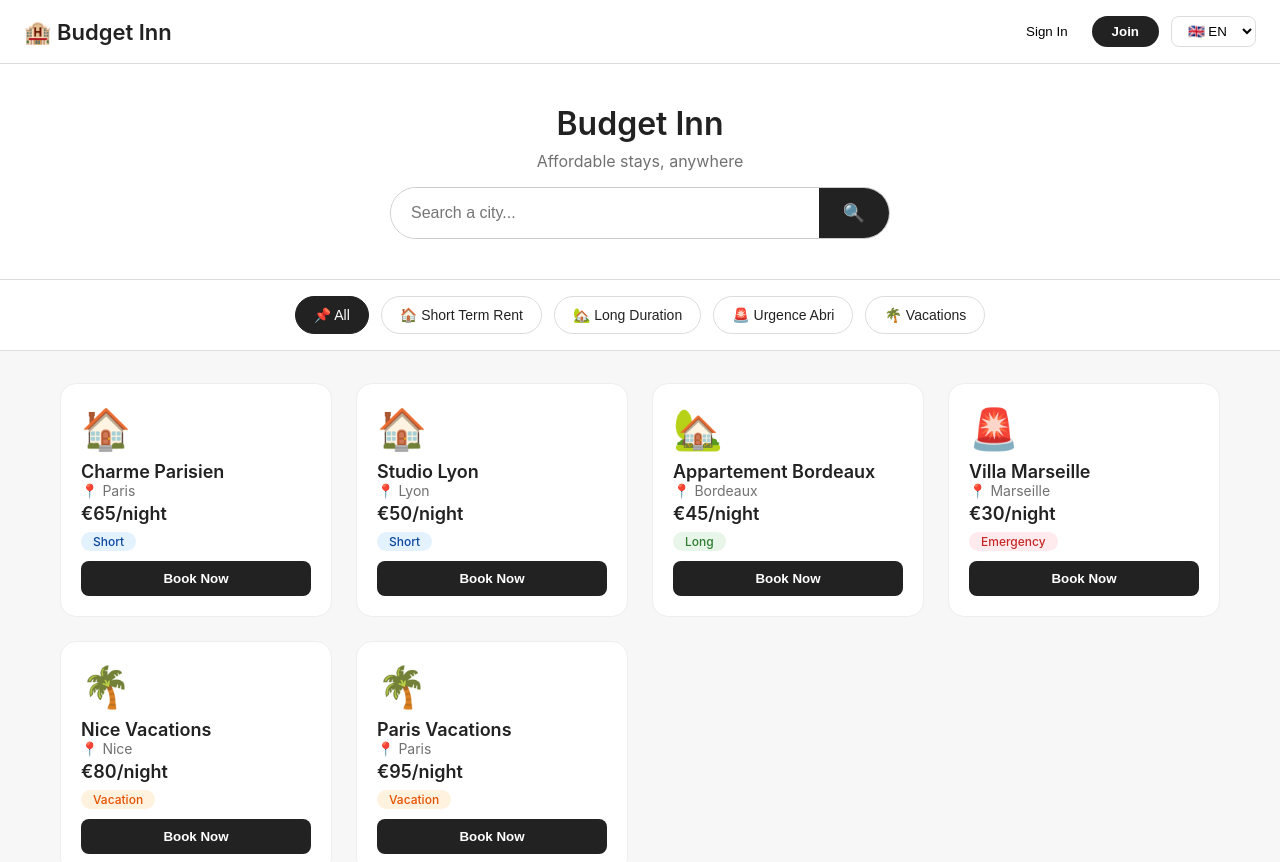
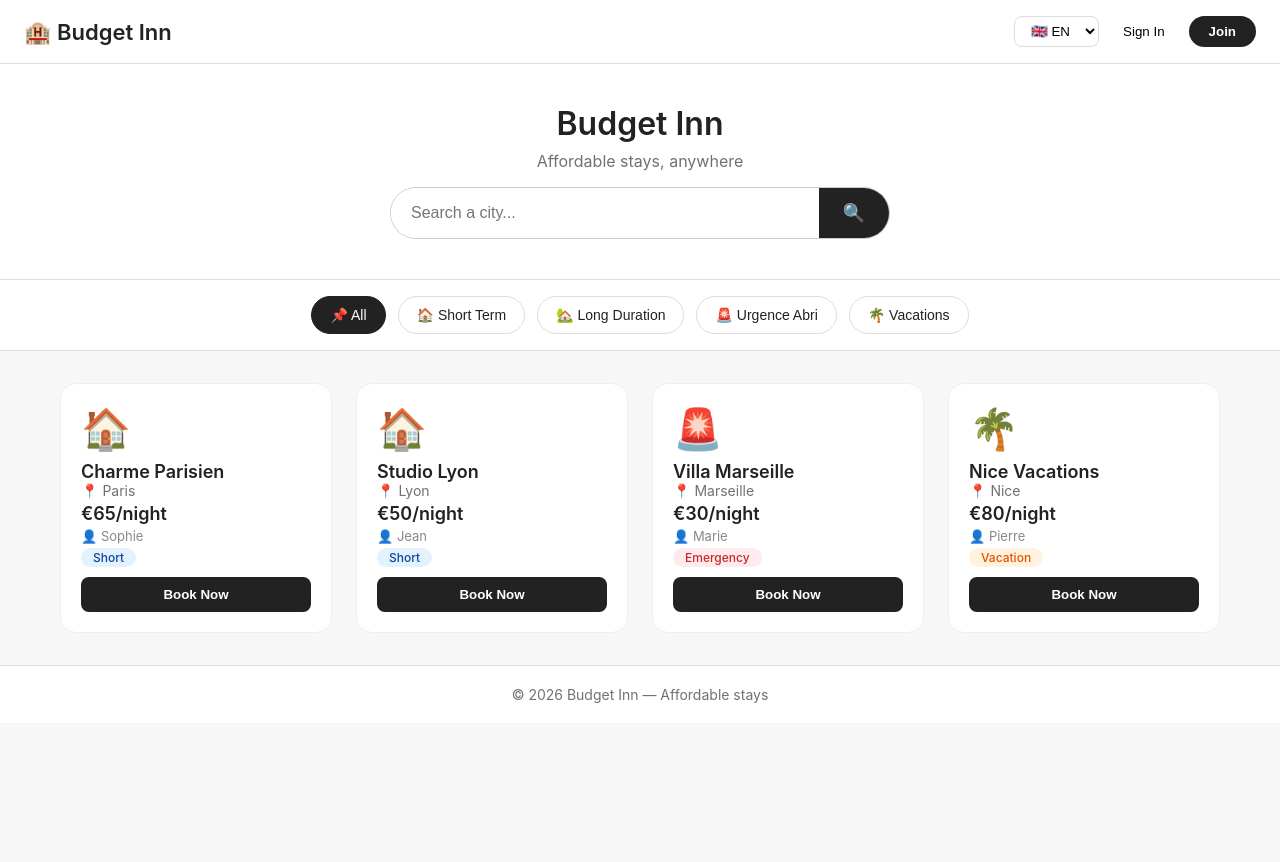
Before and after one commit to navmiaaa/Budget-Inn, a React (Vite) app: page / in a window 1280 px wide. Shown: the top 862 px of the page. After the commit the page ends 800 px from the top, so only its background shows below. Built offline with nearby package versions, Linux system fonts and the light colour scheme.

Commit message:
Update App.jsx

```diff
--- a/src/App.jsx
+++ b/src/App.jsx
@@ -9,12 +9,23 @@ const translations = {
     book: "Book Now",
     signin: "Sign In",
     join: "Join",
+    logout: "Logout",
     footer: "© 2026 Budget Inn — Affordable stays",
     categories: {
-      short: "🏠 Short Term Rent",
+      short: "🏠 Short Term",
       long: "🏡 Long Duration",
       emergency: "🚨 Urgence Abri",
       vacation: "🌴 Vacations"
+    },
+    host: {
+      title: "Host Dashboard",
+      addListing: "Add New Listing",
+      name: "Title",
+      city: "City",
+      price: "Price (€/night)",
+      type: "Type",
+      photo: "Photo URL",
+      submit: "Publish Listing"
     }
   },
   fr: {
@@ -24,33 +35,77 @@ const translations = {
     book: "Réserver",
     signin: "Se connecter",
     join: "Rejoindre",
+    logout: "Déconnexion",
     footer: "© 2026 Budget Inn — Séjours abordables",
     categories: {
-      short: "🏠 Location courte durée",
+      short: "🏠 Court terme",
       long: "🏡 Longue durée",
       emergency: "🚨 Urgence Abri",
       vacation: "🌴 Vacances"
+    },
+    host: {
+      title: "Tableau de bord",
+      addListing: "Ajouter une annonce",
+      name: "Titre",
+      city: "Ville",
+      price: "Prix (€/nuit)",
+      type: "Type",
+      photo: "URL photo",
+      submit: "Publier"
     }
   }
 };
 
-const allListings = [
-  { id: 1, title: "Charme Parisien", city: "Paris", price: 65, type: "short", icon: "🏠" },
-  { id: 2, title: "Studio Lyon", city: "Lyon", price: 50, type: "short", icon: "🏠" },
-  { id: 3, title: "Appartement Bordeaux", city: "Bordeaux", price: 45, type: "long", icon: "🏡" },
-  { id: 4, title: "Villa Marseille", city: "Marseille", price: 30, type: "emergency", icon: "🚨" },
-  { id: 5, title: "Nice Vacations", city: "Nice", price: 80, type: "vacation", icon: "🌴" },
-  { id: 6, title: "Paris Vacations", city: "Paris", price: 95, type: "vacation", icon: "🌴" }
+const initialListings = [
+  { id: 1, title: "Charme Parisien", city: "Paris", price: 65, type: "short", icon: "🏠", host: "Sophie" },
+  { id: 2, title: "Studio Lyon", city: "Lyon", price: 50, type: "short", icon: "🏠", host: "Jean" },
+  { id: 3, title: "Villa Marseille", city: "Marseille", price: 30, type: "emergency", icon: "🚨", host: "Marie" },
+  { id: 4, title: "Nice Vacations", city: "Nice", price: 80, type: "vacation", icon: "🌴", host: "Pierre" }
 ];
 
 function App() {
   const [lang, setLang] = useState('en');
   const [search, setSearch] = useState('');
   const [selectedCategory, setSelectedCategory] = useState('all');
+  const [listings, setListings] = useState(initialListings);
+  const [user, setUser] = useState(null);
+  const [showLogin, setShowLogin] = useState(false);
+  const [showHost, setShowHost] = useState(false);
+  const [newListing, setNewListing] = useState({ title: '', city: '', price: '', type: 'short', image: '' });
   const text = translations[lang];
 
-  const filtered = allListings.filter(l => {
-    const matchSearch = l.city.toLowerCase().includes(search.toLowerCase()) || l.title.toLowerCase().includes(search.toLowerCase());
+  // Auth
+  const handleLogin = () => {
+    const name = prompt("Enter your name:");
+    if (name) setUser({ name });
+    setShowLogin(false);
+  };
+
+  const handleLogout = () => setUser(null);
+
+  // Add listing
+  const addListing = () => {
+    if (!newListing.title || !newListing.city || !newListing.price) {
+      alert("Please fill all fields");
+      return;
+    }
+    const listing = {
+      id: Date.now(),
+      title: newListing.title,
+      city: newListing.city,
+      price: parseInt(newListing.price),
+      type: newListing.type,
+      icon: newListing.image || '🏠',
+      host: user?.name || 'Host'
+    };
+    setListings([listing, ...listings]);
+    setNewListing({ title: '', city: '', price: '', type: 'short', image: '' });
+    setShowHost(false);
+  };
+
+  const filtered = listings.filter(l => {
+    const matchSearch = l.city.toLowerCase().includes(search.toLowerCase()) ||
+      l.title.toLowerCase().includes(search.toLowerCase());
     const matchCategory = selectedCategory === 'all' || l.type === selectedCategory;
     return matchSearch && matchCategory;
   });
@@ -61,14 +116,36 @@ function App() {
       <header className="header">
         <div className="logo"><h1>🏨 Budget Inn</h1></div>
         <div className="header-actions">
-          <button className="btn-outline">{text.signin}</button>
-          <button className="btn-primary">{text.join}</button>
           <select value={lang} onChange={(e) => setLang(e.target.value)} className="lang-select">
             <option value="en">🇬🇧 EN</option>
             <option value="fr">🇫🇷 FR</option>
           </select>
+          {!user ? (
+            <>
+              <button className="btn-outline" onClick={() => setShowLogin(true)}>{text.signin}</button>
+              <button className="btn-primary" onClick={() => setShowLogin(true)}>{text.join}</button>
+            </>
+          ) : (
+            <>
+              <span className="user-name">👤 {user.name}</span>
+              <button className="btn-outline" onClick={() => setShowHost(!showHost)}>📋 Host</button>
+              <button className="btn-outline" onClick={handleLogout}>{text.logout}</button>
+            </>
+          )}
         </div>
       </header>
+
+      {/* LOGIN MODAL */}
+      {showLogin && (
+        <div className="modal">
+          <div className="modal-content">
+            <h2>Welcome to Budget Inn</h2>
+            <p>Enter your name to continue</p>
+            <button className="btn-primary" onClick={handleLogin}>Continue</button>
+            <button className="btn-outline" onClick={() => setShowLogin(false)}>Cancel</button>
+          </div>
+        </div>
+      )}
 
       {/* HERO */}
       <section className="hero">
@@ -89,6 +166,26 @@ function App() {
         <button className={`cat-btn ${selectedCategory === 'vacation' ? 'active' : ''}`} onClick={() => setSelectedCategory('vacation')}>{text.categories.vacation}</button>
       </section>
 
+      {/* HOST DASHBOARD */}
+      {showHost && user && (
+        <section className="host-dashboard">
+          <h3>{text.host.title}</h3>
+          <div className="host-form">
+            <input placeholder={text.host.name} value={newListing.title} onChange={(e) => setNewListing({ ...newListing, title: e.target.value })} />
+            <input placeholder={text.host.city} value={newListing.city} onChange={(e) => setNewListing({ ...newListing, city: e.target.value })} />
+            <input placeholder={text.host.price} type="number" value={newListing.price} onChange={(e) => setNewListing({ ...newListing, price: e.target.value })} />
+            <select value={newListing.type} onChange={(e) => setNewListing({ ...newListing, type: e.target.value })}>
+              <option value="short">Short Term</option>
+              <option value="long">Long Duration</option>
+              <option value="emergency">Emergency</option>
+              <option value="vacation">Vacation</option>
+            </select>
+            <input placeholder={text.host.photo} value={newListing.image} onChange={(e) => setNewListing({ ...newListing, image: e.target.value })} />
+            <button className="btn-primary" onClick={addListing}>{text.host.submit}</button>
+          </div>
+        </section>
+      )}
+
       {/* CARDS */}
       <section className="section">
         <div className="cards-grid">
@@ -99,6 +196,7 @@ function App() {
                 <h4>{item.title}</h4>
                 <p className="city">📍 {item.city}</p>
                 <p className="price">€{item.price}/night</p>
+                <p className="host-name">👤 {item.host}</p>
                 <span className={`tag ${item.type}`}>
                   {item.type === 'short' ? 'Short' : item.type === 'long' ? 'Long' : item.type === 'emergency' ? 'Emergency' : 'Vacation'}
                 </span>
```
